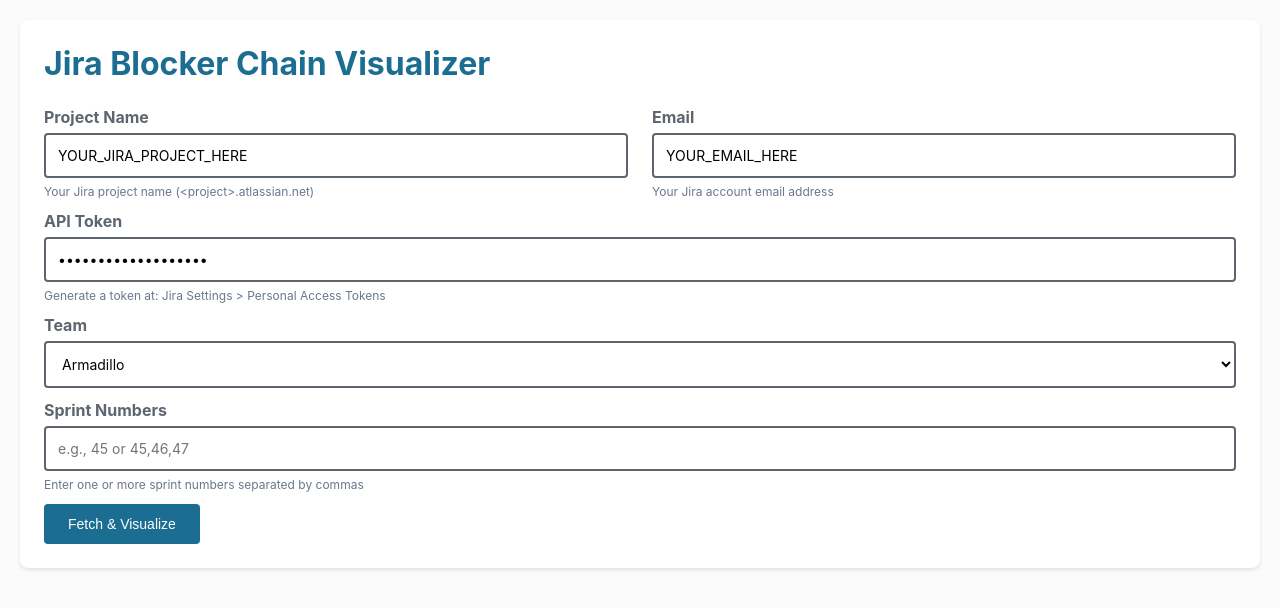
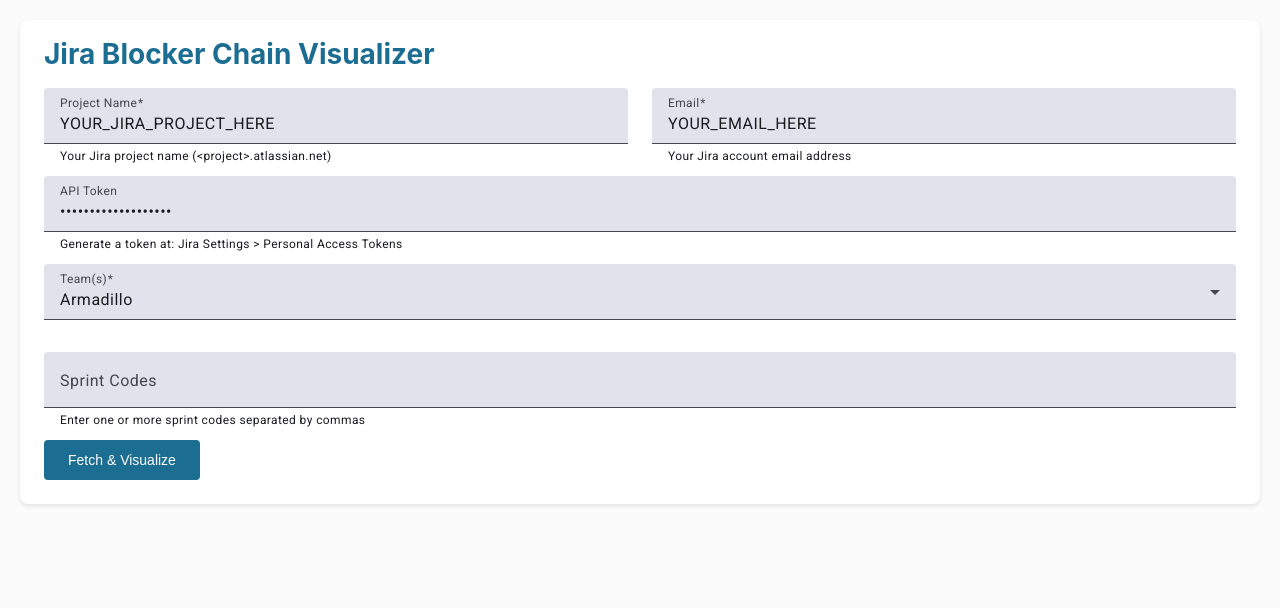
Before and after one commit to codeunifier/codeunifier.github.io, an Angular app: page / in a window 1280 px wide. Shown: the top 608 px of the page. Built offline with nearby package versions, Linux system fonts and the light colour scheme.

Commit message:
adding angular material and team multiselect

```diff
--- a/package.json
+++ b/package.json
@@ -22,10 +22,12 @@
   },
   "private": true,
   "dependencies": {
+    "@angular/cdk": "^20.2.10",
     "@angular/common": "^20.3.0",
     "@angular/compiler": "^20.3.0",
     "@angular/core": "^20.3.0",
     "@angular/forms": "^20.3.0",
+    "@angular/material": "^20.2.10",
     "@angular/platform-browser": "^20.3.0",
     "@angular/router": "^20.3.0",
     "d3": "^7.9.0",
--- a/src/app/components/form/form.html
+++ b/src/app/components/form/form.html
@@ -1,53 +1,56 @@
 <div class="controls-group">
     <div class="form-group">
-        <label for="project-name">Project Name</label>
-        <input
-        type="text"
-        id="project-name"
-        [(ngModel)]="projectName"
-        placeholder="packback">
-        <div class="help-text">Your Jira project name (&lt;project&gt;.atlassian.net)</div>
+        <mat-form-field>
+            <mat-label>Project Name</mat-label>
+            <input matInput id="project-name" placeholder="Project Name" required [(ngModel)]="projectName">
+            <mat-hint>Your Jira project name (&lt;project&gt;.atlassian.net)</mat-hint>
+        </mat-form-field>
     </div>
 
     <div class="form-group">
-        <label for="email">Email</label>
-        <input
-        type="email"
-        id="email"
-        [(ngModel)]="email"
-        placeholder="your.email@example.com">
-        <div class="help-text">Your Jira account email address</div>
+        <mat-form-field>
+            <mat-label>Email</mat-label>
+            <input matInput id="email" type="email" placeholder="your.email@example.com" required [(ngModel)]="email">
+            <mat-hint>Your Jira account email address</mat-hint>
+        </mat-form-field>
     </div>
 </div>
 
 <div class="form-group">
-    <label for="api-token">API Token</label>
+    <mat-form-field>
+        <mat-label>API Token</mat-label>
         <input
+        matInput
         type="password"
         id="api-token"
         [(ngModel)]="apiToken"
         placeholder="Your Jira API token">
-    <div class="help-text">Generate a token at: Jira Settings > Personal Access Tokens</div>
+        <mat-hint>Generate a token at: Jira Settings > Personal Access Tokens</mat-hint>
+    </mat-form-field>
 </div>
 
 <div class="form-group">
-    <label for="team">Team</label>
-    <select id="team" [(ngModel)]="team">
-    <option value="">Select a team...</option>
-    <option value="Armadillo">Armadillo</option>
-    <option value="Backpack">Backpack</option>
-    <option value="AI">AI</option>
-    </select>
+    <mat-form-field>
+        <mat-label>Team(s)</mat-label>
+        <mat-select id="teams" required multiple [(ngModel)]="teams">
+            <mat-option value="Armadillo">Armadillo</mat-option>
+            <mat-option value="Backpack">Backpack</mat-option>
+            <mat-option value="AI">AI</mat-option>
+        </mat-select>
+    </mat-form-field>
 </div>
 
 <div class="form-group">
-    <label for="sprints">Sprint Numbers</label>
+    <mat-form-field>
+        <mat-label>Sprint Codes</mat-label>
         <input
+        matInput
         type="text"
         id="sprints"
         [(ngModel)]="sprints"
-    placeholder="e.g., 45 or 45,46,47">
-    <div class="help-text">Enter one or more sprint numbers separated by commas</div>
+        placeholder="e.g., U07 or B07,C07,D07">
+        <mat-hint>Enter one or more sprint codes separated by commas</mat-hint>
+    </mat-form-field>
 </div>
 
 <button (click)="validateAndSubmit()" [disabled]="disableSubmit">
--- a/src/app/components/form/form.scss
+++ b/src/app/components/form/form.scss
@@ -16,15 +16,8 @@
     margin-bottom: spacing.$small;
   }
 
-  input,
-  select,
-  textarea {
+  mat-form-field {
     width: 100%;
-    padding: spacing.$standard;
-    border-radius: 4px;
-    font-size: font-sizes.$standard;
-    font-family: inherit;
-
   }
 
   textarea {
--- a/src/app/components/form/form.ts
+++ b/src/app/components/form/form.ts
@@ -3,10 +3,12 @@
 import { CommonModule } from '@angular/common';
 import { FormsModule } from '@angular/forms';
 import { FormData } from '../../models';
+import { MatSelectModule } from '@angular/material/select';
+import { MatInputModule } from '@angular/material/input';
 
 @Component({
   selector: 'app-form',
-  imports: [CommonModule, FormsModule],
+  imports: [CommonModule, FormsModule, MatInputModule, MatSelectModule],
   templateUrl: './form.html',
   styleUrl: './form.scss'
 })
@@ -14,7 +16,7 @@
   protected readonly projectName = signal(environment.jiraProjectName);
   protected readonly apiToken = signal(environment.jiraApiToken);
   protected readonly email = signal(environment.jiraAccountEmail);
-  protected readonly team = signal('Armadillo');
+  protected readonly teams = signal(['Armadillo']);
   protected readonly sprints = signal('');
   protected readonly errorMessage = signal('');
 
@@ -28,10 +30,10 @@
     const projectNameValue = this.projectName().trim() || environment.jiraProjectName || '';
     const apiTokenValue = this.apiToken() || environment.jiraApiToken || '';
     const emailValue = this.email().trim();
-    const teamValue = this.team();
+    const teamsValue = this.teams();
     const sprintsValue = this.sprints().trim();
 
-    if (!apiTokenValue || !emailValue || !teamValue || !sprintsValue) {
+    if (!apiTokenValue || !emailValue || !teamsValue.length || !sprintsValue) {
       this.errorMessage.set('Please fill in all fields');
       return;
     }
@@ -40,7 +42,7 @@
       projectName: projectNameValue,
       apiToken: apiTokenValue,
       email: emailValue,
-      team: teamValue,
+      teams: teamsValue,
       sprints: sprintsValue
     };
 
--- a/src/app/models/form-data.model.ts
+++ b/src/app/models/form-data.model.ts
@@ -2,6 +2,6 @@
     projectName: string;
     apiToken: string;
     email: string;
-    team: string;
+    teams: Array<string>;
     sprints: string;
 }
--- a/src/app/services/jira-api.service.ts
+++ b/src/app/services/jira-api.service.ts
@@ -8,14 +8,14 @@
 })
 export class JiraApiService {
   async getTickets(formData: FormData): Promise<JiraApiResponse> {
-    const teamGuid = JIRA_TEAMS.get(formData.team);
+    const teamGuids = formData.teams.map((team) => JIRA_TEAMS.get(team)).join(',');
 
     const sprintNumbers = formData.sprints.split(',').map(s => s.trim());
     const sprintQueries = sprintNumbers.map(num => `sprint = ${num}`).join(' OR ');
 
     const auth = btoa(`${formData.email}:${formData.apiToken}`);
 
-    const jql = `Team[Team] = "${teamGuid}" AND (${sprintQueries}) AND resolved IS EMPTY ORDER BY key`;
+    const jql = `Team[Team] IN (${teamGuids}) AND (${sprintQueries}) AND resolved IS EMPTY ORDER BY key`;
     const url = `/api/proxy/${formData.projectName}/rest/api/3/search/jql?jql=${encodeURIComponent(jql)}&fields=key,summary,status,issuelinks&maxResults=1000`;
 
     const response = await fetch(url, {
--- a/src/index.html
+++ b/src/index.html
@@ -6,6 +6,8 @@
   <base href="/">
   <meta name="viewport" content="width=device-width, initial-scale=1">
   <link rel="icon" type="image/x-icon" href="favicon.ico">
+  <link href="https://fonts.googleapis.com/css2?family=Roboto:wght@300;400;500&display=swap" rel="stylesheet">
+  <link href="https://fonts.googleapis.com/icon?family=Material+Icons" rel="stylesheet">
 </head>
 <body>
   <app-root></app-root>
--- a/src/styles.scss
+++ b/src/styles.scss
@@ -3,6 +3,42 @@
 @use 'spacing';
 @use 'font-sizes';
 @use 'layout';
+
+// Include theming for Angular Material with `mat.theme()`.
+// This Sass mixin will define CSS variables that are used for styling Angular Material
+// components according to the Material 3 design spec.
+// Learn more about theming and how to use it for your application's
+// custom components at https://material.angular.dev/guide/theming
+@use '@angular/material' as mat;
+
+html {
+  @include mat.theme((
+    color: (
+      primary: mat.$azure-palette,
+      tertiary: mat.$blue-palette,
+    ),
+    typography: Roboto,
+    density: 0,
+  ));
+}
+
+body {
+  // Default the application to a light color theme. This can be changed to
+  // `dark` to enable the dark color theme, or to `light dark` to defer to the
+  // user's system settings.
+  color-scheme: light;
+
+  // Set a default background, font and text colors for the application using
+  // Angular Material's system-level CSS variables. Learn more about these
+  // variables at https://material.angular.dev/guide/system-variables
+  background-color: var(--mat-sys-surface);
+  color: var(--mat-sys-on-surface);
+  font: var(--mat-sys-body-medium);
+
+  // Reset the user agent margin.
+  margin: 0;
+}
+
 
 * {
   margin: 0;
@@ -42,3 +78,5 @@
     border-color: colors.$PB_blue;
   }
 }
+html, body { height: 100%; }
+body { margin: 0; font-family: Roboto, "Helvetica Neue", sans-serif; }
```
Also changed, not shown: 1 other file (tests, documents, lock files or other folders). Lines whose indentation alone changed are shown as unchanged.
